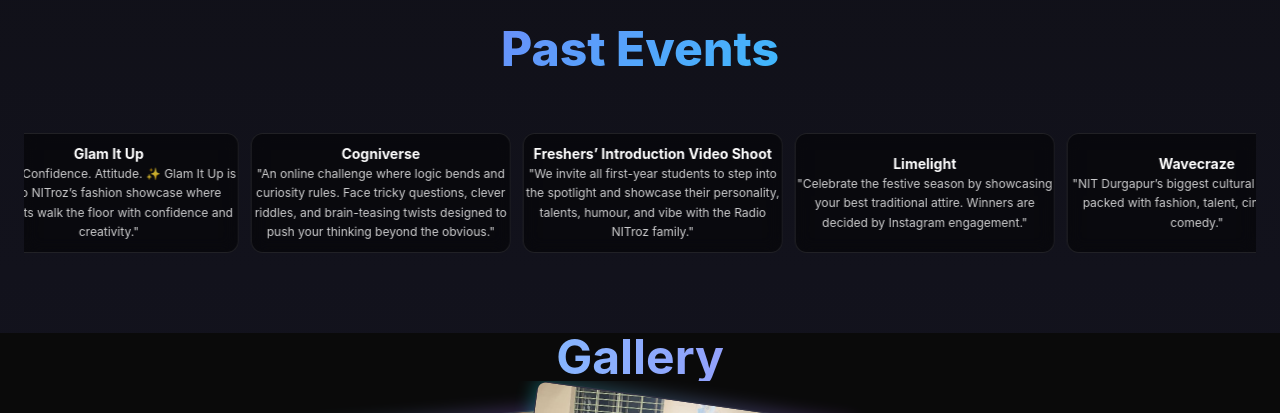
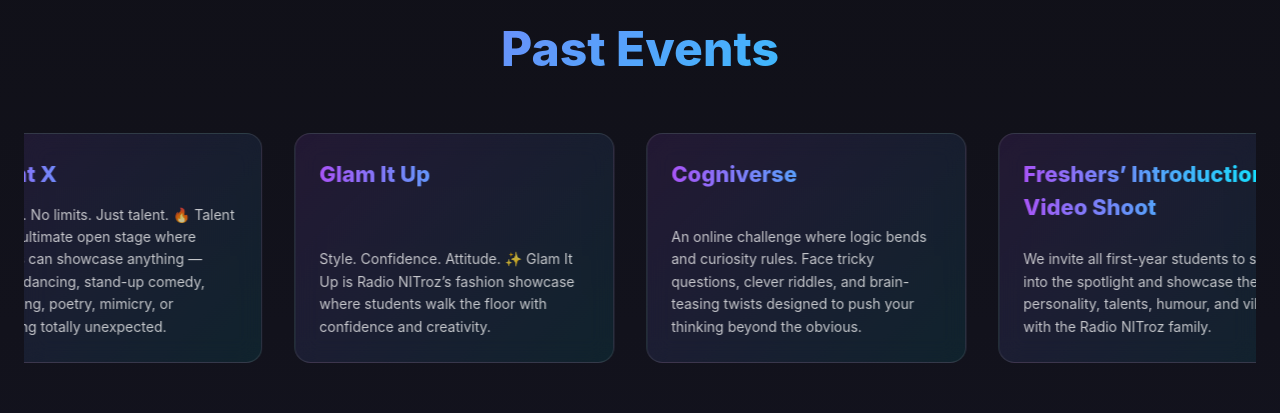
Before and after one commit to radionitroznitdgp/RN_audi, a React (Vite) app: page / in a window 1280 px wide. Shown: the part 1460-1873 px from the top of the page. Built offline with nearby package versions, Linux system fonts and the light colour scheme.

Commit message:
Refactor InfiniteMovingCards component for speed and style

```diff
--- a/src/components/ui/InfiniteMovingCards.jsx
+++ b/src/components/ui/InfiniteMovingCards.jsx
@@ -5,51 +5,64 @@
   direction = "left",
   speed = "slow",
 }) {
-  const durationMap = {
-    slow: 40,
-    normal: 25,
-    fast: 15,
-  };
+  const duration = speed === "fast" ? 15 : speed === "normal" ? 25 : 35;
 
   return (
-    // Ensure this container doesn't have a fixed height (like h-[40rem]) in the parent component
-    <div className="relative w-full overflow-hidden">
+    <div style={{ overflow: "hidden", width: "100%" }}>
       <motion.div
-        className="flex gap-3 w-max" // Reduced gap between cards
+        style={{ display: "flex", gap: "32px", width: "max-content" }}
         animate={{
           x: direction === "left" ? ["0%", "-50%"] : ["-50%", "0%"],
         }}
         transition={{
+          duration,
           repeat: Infinity,
           ease: "linear",
-          duration: durationMap[speed],
         }}
       >
-        {/* Repeating 4 times to ensure smooth scrolling without gaps */}
-        {[...items, ...items, ...items, ...items].map((item, idx) => (
-          <div
-            key={idx}
-            className="w-[200px] md:w-[260px] flex-shrink-0 flex flex-col items-center text-center justify-center
-                       rounded-xl p-3
-                       border border-white/10 backdrop-blur-sm"
+        {[...items, ...items].map((item, index) => (
+          <motion.div
+            key={index}
+            whileHover={{
+              scale: 1.05,
+              boxShadow: "0 0 30px rgba(168,85,247,0.35)",
+            }}
             style={{
-              // Explicit background color as requested
-              backgroundColor: "rgba(0, 0, 0, 0.5)",
+              width: "320px",
+              minHeight: "230px",
+              padding: "24px",
+              borderRadius: "16px",
+              background:
+                "linear-gradient(135deg, rgba(168,85,247,0.12), rgba(0,243,255,0.08))",
+              border: "1px solid rgba(255,255,255,0.12)",
+              backdropFilter: "blur(12px)",
+              display: "flex",
+              flexDirection: "column",
+              justifyContent: "space-between",
             }}
           >
-            {/* NAME: Top and Center, Font size adjusted */}
-            <h4 className="text-white font-bold text-sm mb-1">{item.name}</h4>
+            <h3
+              style={{
+                fontSize: "22px",
+                fontWeight: "800",
+                background: "linear-gradient(90deg,#a855f7,#00f3ff)",
+                WebkitBackgroundClip: "text",
+                WebkitTextFillColor: "transparent",
+              }}
+            >
+              {item.name}
+            </h3>
 
-            {/* Title */}
-            <span className="text-[10px] text-pink-400 font-medium mb-2 uppercase tracking-wider">
-              {item.title}
-            </span>
-
-            {/* QUOTE: Text size reduced for compact look */}
-            <p className="text-xs text-white/80 leading-relaxed">
-              "{item.quote}"
+            <p
+              style={{
+                fontSize: "14px",
+                lineHeight: "1.6",
+                color: "rgba(255,255,255,0.75)",
+              }}
+            >
+              {item.quote}
             </p>
-          </div>
+          </motion.div>
         ))}
       </motion.div>
     </div>
```
